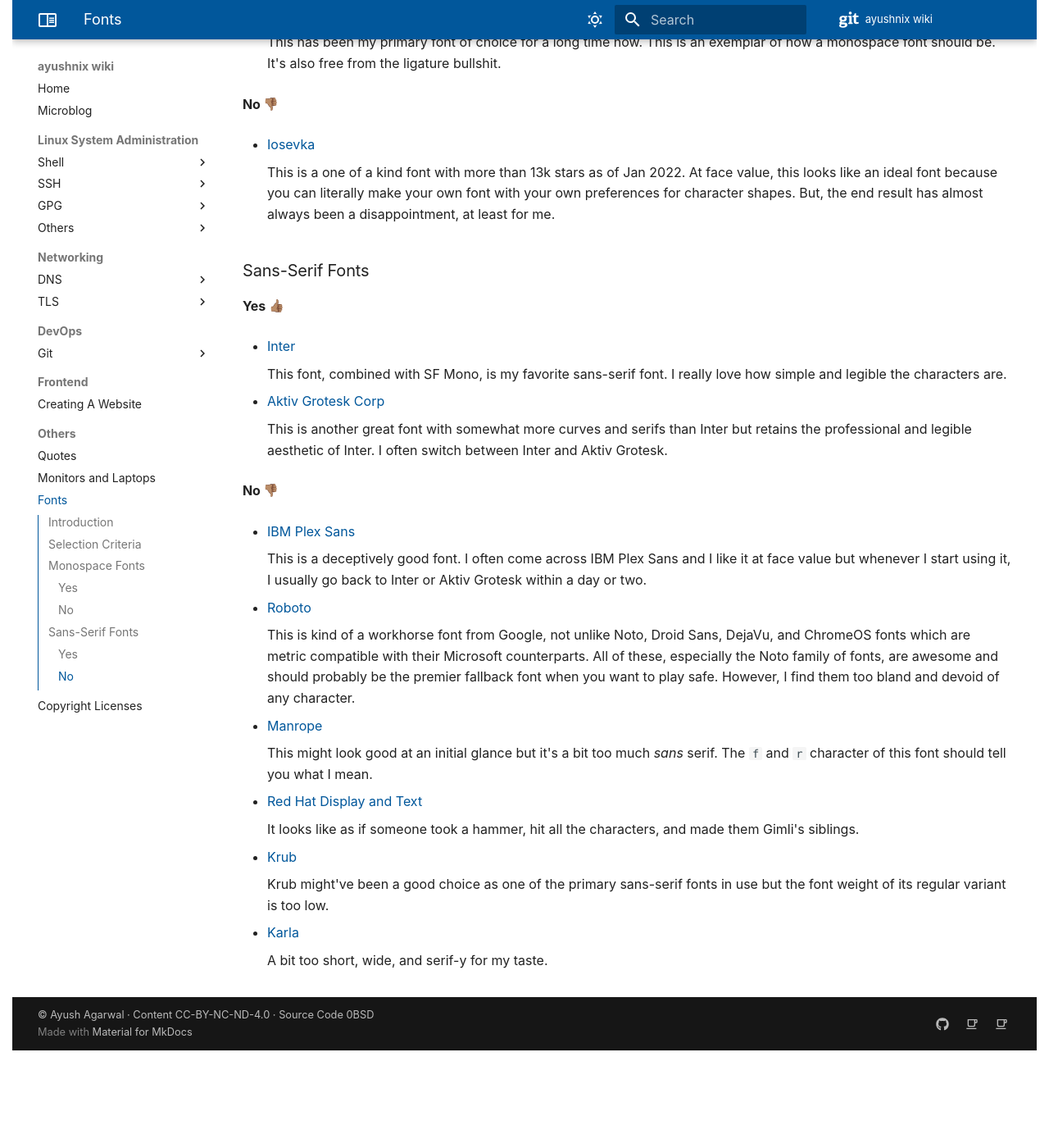
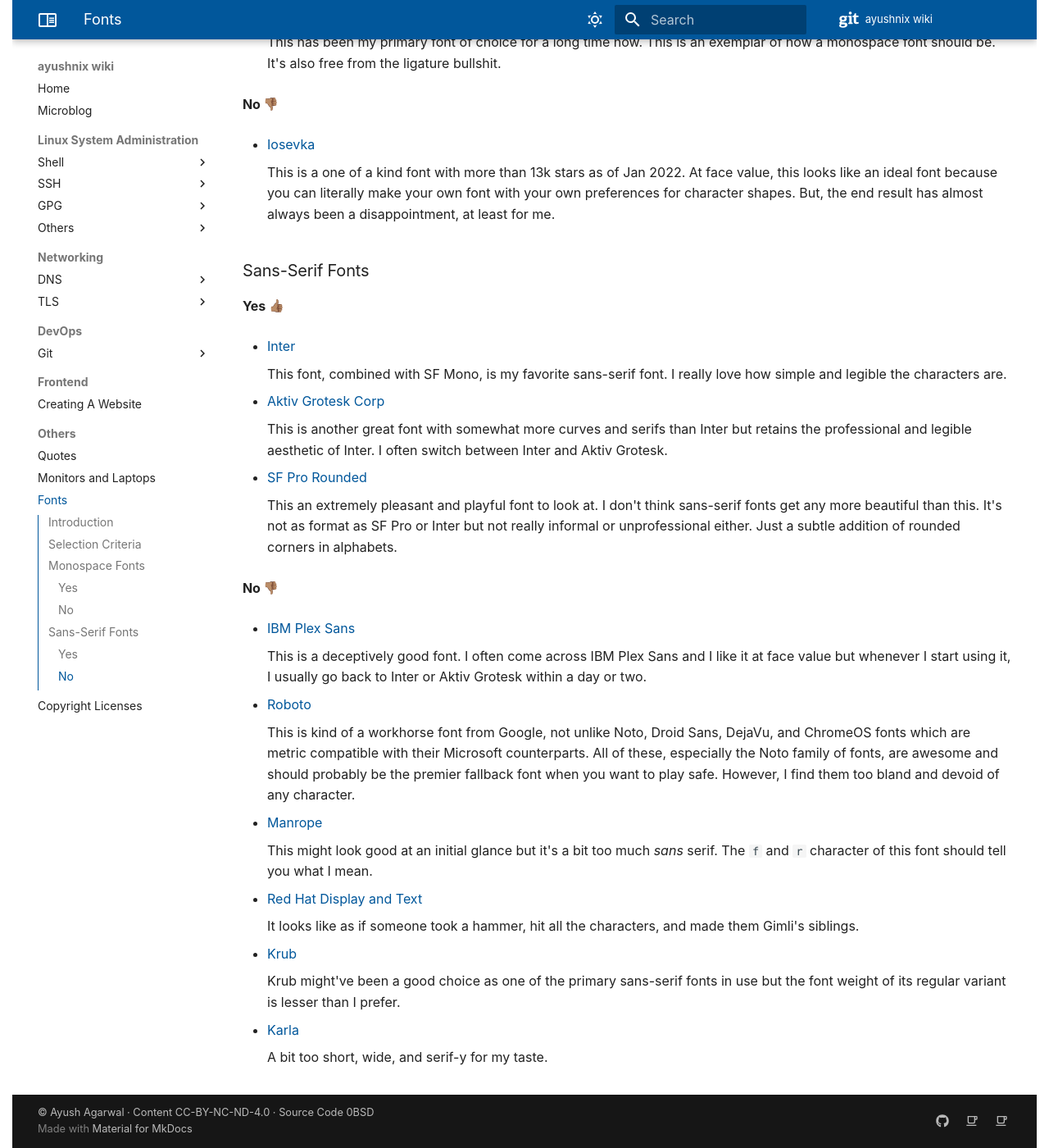
Before and after one commit to ayushnix/wiki, an MkDocs documentation site: the page built from docs/others/fonts.md, in a window 1280 px wide and 1400 px high, scrolled down 982 px. Shown: the whole window at 82% size. Built offline with MkDocs 1.6.1 and Material for MkDocs 9.7.7, drawn with Linux system fonts in a browser that asks for light colours; emoji names are drawn with the system emoji font; comment, search, counter and statistics services are not loaded; before the commit the page ends 2263 px from its top, so only the background shows below that.

Commit message:
add note about SF Pro Rounded

```diff
--- a/docs/others/fonts.md
+++ b/docs/others/fonts.md
@@ -66,6 +66,12 @@
     This is another great font with somewhat more curves and serifs than Inter but retains the
     professional and legible aesthetic of Inter. I often switch between Inter and Aktiv Grotesk.
 
+- [SF Pro Rounded][11]
+
+    This an extremely pleasant and playful font to look at. I don't think sans-serif fonts get any
+    more beautiful than this. It's not as format as SF Pro or Inter but not really informal or
+    unprofessional either. Just a subtle addition of rounded corners in alphabets.
+
 ### No :thumbsdown_tone3:
 
 - [IBM Plex Sans] [5]
@@ -93,7 +99,7 @@
 - [Krub][9]
 
     Krub might've been a good choice as one of the primary sans-serif fonts in use but the font
-    weight of its regular variant is too low.
+    weight of its regular variant is lesser than I prefer.
 
 - [Karla][10]
 
@@ -109,3 +115,4 @@
 [8]: https://www.redhat.com/en/about/brand/standards/typography
 [9]: https://github.com/cadsondemak/Krub
 [10]: https://github.com/googlefonts/karla
+[11]: https://developer.apple.com/fonts/
```
